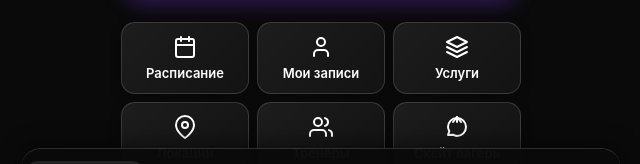
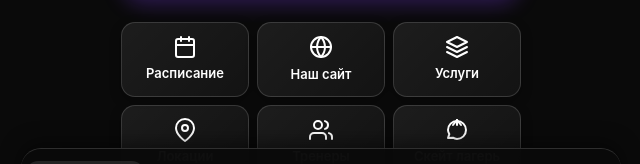
Before and after one commit to SkateClass/skateclass-webapp, a plain HTML site: page index.html in a window 1280 px wide. Shown: the part 572-736 px from the top of the page, 319-959 px from the left. Drawn offline with Linux system fonts and the light colour scheme; a script that the page names is missing.

Commit message:
Update index.html

```diff
--- a/index.html
+++ b/index.html
@@ -53,13 +53,14 @@
                         </svg>
                         <span class="menu-button-text">Расписание</span>
                     </button>
-                    <button class="menu-button" onclick="navigateTo('profile')">
-                        <svg class="menu-button-icon" width="24" height="24" viewBox="0 0 24 24" fill="none" stroke="currentColor" stroke-width="2" stroke-linecap="round" stroke-linejoin="round">
-                            <path d="M19 21v-2a4 4 0 0 0-4-4H9a4 4 0 0 0-4 4v2"></path>
-                            <circle cx="12" cy="7" r="4"></circle>
-                        </svg>
-                        <span class="menu-button-text">Мои записи</span>
-                    </button>
+                    <a href="https://sk8class.ru" target="_blank" class="menu-button">
+    <svg class="menu-button-icon" width="24" height="24" viewBox="0 0 24 24" fill="none" stroke="currentColor" stroke-width="2" stroke-linecap="round" stroke-linejoin="round">
+        <circle cx="12" cy="12" r="10"></circle>
+        <path d="M2 12h20"></path>
+        <path d="M12 2a15.3 15.3 0 0 1 4 10 15.3 15.3 0 0 1-4 10 15.3 15.3 0 0 1-4-10 15.3 15.3 0 0 1 4-10z"></path>
+    </svg>
+    <span class="menu-button-text">Наш сайт</span>
+</a>
                     <button class="menu-button" onclick="navigateTo('services')">
                         <svg class="menu-button-icon" width="24" height="24" viewBox="0 0 24 24" fill="none" stroke="currentColor" stroke-width="2" stroke-linecap="round" stroke-linejoin="round">
                             <path d="M12 2L2 7l10 5 10-5-10-5z"></path>
@@ -177,7 +178,7 @@
                         <span>60 минут</span>
                         <span>2 человека</span>
                     </div>
-                    <p class="service-description">Занятие для двоих друзей. Отличный вариант для совместного обучения.</p>
+                    <p class="service-description">1+1 Занятие для двоих. Отличный вариант для совместного обучения.</p>
                 </div>
                 <div class="service-card">
                     <div class="service-header">
@@ -188,7 +189,7 @@
                         <span>60 минут</span>
                         <span>до 10 человек</span>
                     </div>
-                    <p class="service-description">Групповые занятия в дружеской атмосфере. Познакомься с единомышленниками.</p>
+                    <p class="service-description">Групповые занятия в дружеской атмосфере. Крутая компания и новые друзья - отличный путь к прогрессу</p>
                 </div>
                 <div class="service-card">
                     <div class="service-header">
```
